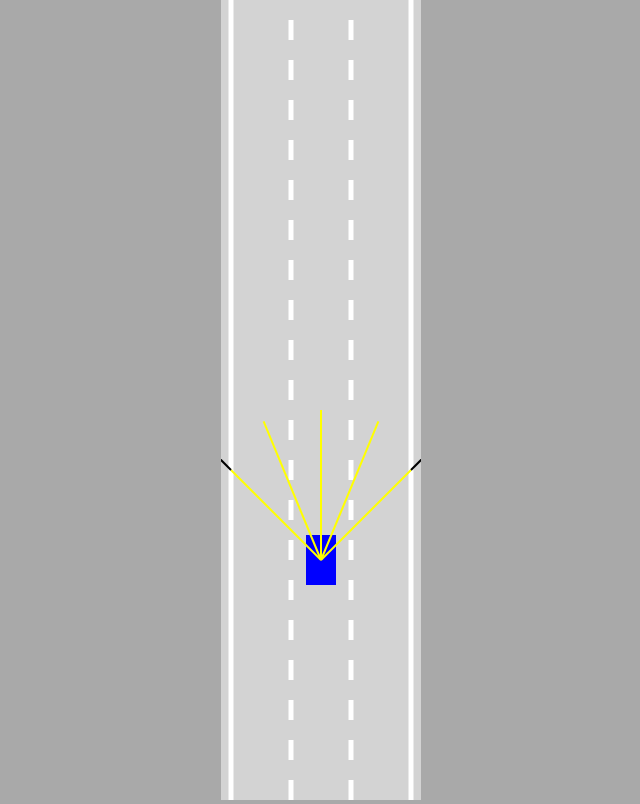
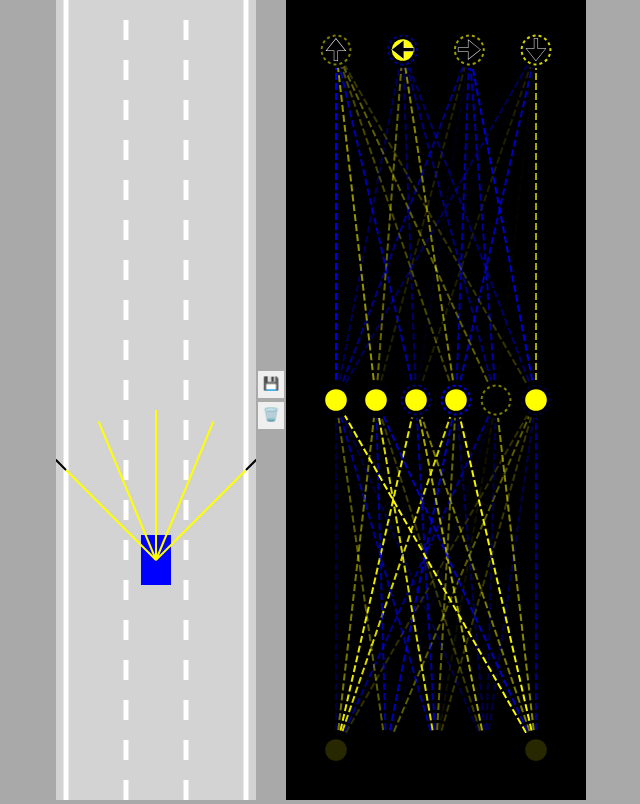
Before and after one commit to estatelelashvili/self-driving-car, a plain HTML site: page index.html in a window 1280 px wide. Shown: the whole page, without its empty margins (319-959 px from the left). Drawn offline with Linux system fonts and the light colour scheme.

Commit message:
feat: save best car in local storage

```diff
--- a/car.js
+++ b/car.js
@@ -12,8 +12,11 @@ class Car {
     this.angle = 0;
     this.damaged = false;
 
+    this.useBrain = controlType == 'AI';
+
     if (controlType != 'DUMMY') {
       this.sensor = new Sensor(this);
+      this.brain = new NeuralNetwork([this.sensor.rayCount, 6, 4]);
     }
     this.controls = new Controls(controlType);
   }
@@ -26,6 +29,17 @@ class Car {
     }
     if (this.sensor) {
       this.sensor.update(roadBorders, traffic);
+      const offsets = this.sensor.readings.map((s) =>
+        s == null ? 0 : 1 - s.offset
+      );
+      const outputs = NeuralNetwork.feedForward(offsets, this.brain);
+
+      if (this.useBrain) {
+        this.controls.forward = outputs[0];
+        this.controls.left = outputs[1];
+        this.controls.right = outputs[2];
+        this.controls.reverse = outputs[3];
+      }
     }
   }
 
@@ -107,7 +121,7 @@ class Car {
     this.y -= Math.cos(this.angle) * this.speed;
   }
 
-  draw(ctx, color) {
+  draw(ctx, color, drawSensor = false) {
     if (this.damaged) {
       ctx.fillStyle = 'gray';
     } else {
@@ -121,7 +135,7 @@ class Car {
     }
     ctx.fill();
 
-    if (this.sensor) {
+    if (this.sensor && drawSensor) {
       this.sensor.draw(ctx);
     }
   }
--- a/index.html
+++ b/index.html
@@ -8,7 +8,13 @@
     <title>Self-driving car - No libraries</title>
   </head>
   <body>
-    <canvas id="myCanvas"></canvas>
+    <canvas id="carCanvas"></canvas>
+    <div id="verticalButtons">
+      <button onclick="save()">💾</button>
+      <button onclick="discard()">🗑️</button>
+    </div>
+    <canvas id="networkCanvas"></canvas>
+    <script src="visualizer.js"></script>
     <script src="network.js"></script>
     <script src="sensor.js"></script>
     <script src="utils.js"></script>
--- a/main.js
+++ b/main.js
@@ -1,30 +1,84 @@
-const canvas = document.getElementById('myCanvas');
-canvas.width = 200;
+const carCanvas = document.getElementById('carCanvas');
+carCanvas.width = 200;
+const networkCanvas = document.getElementById('networkCanvas');
+networkCanvas.width = 300;
 
-const ctx = canvas.getContext('2d');
-const road = new Road(canvas.width / 2, canvas.width * 0.9);
-const car = new Car(road.getLaneCenter(1), 100, 30, 50, 'KEYS');
-const traffic = [new Car(road.getLaneCenter(1), -100, 30, 50, 'DUMMY', 2)];
+const carCtx = carCanvas.getContext('2d');
+const networkCtx = networkCanvas.getContext('2d');
+
+const road = new Road(carCanvas.width / 2, carCanvas.width * 0.9);
+
+const N = 1;
+const cars = generateCars(N);
+let bestCar = cars[0];
+
+if (localStorage.getItem('bestBrain')) {
+  for (let i = 0; i < cars.length; i++) {
+    cars[i].brain = JSON.parse(localStorage.getItem('bestBrain'));
+    if (i != 0) {
+      NeuralNetwork.mutate(cars[i].brain, 0.15);
+    }
+  }
+}
+
+const traffic = [
+  new Car(road.getLaneCenter(1), -100, 30, 50, 'DUMMY', 2),
+  new Car(road.getLaneCenter(0), -300, 30, 50, 'DUMMY', 2),
+  new Car(road.getLaneCenter(2), -300, 30, 50, 'DUMMY', 2),
+  new Car(road.getLaneCenter(0), -500, 30, 50, 'DUMMY', 2),
+  new Car(road.getLaneCenter(1), -500, 30, 50, 'DUMMY', 2),
+  new Car(road.getLaneCenter(1), -700, 30, 50, 'DUMMY', 2),
+  new Car(road.getLaneCenter(2), -700, 30, 50, 'DUMMY', 2),
+];
 
 animate();
 
-function animate() {
+function save() {
+  localStorage.setItem('bestBrain', JSON.stringify(bestCar.brain));
+}
+
+function discard() {
+  localStorage.removeItem('bestBrain');
+}
+
+function generateCars(N) {
+  const cars = [];
+  for (let i = 1; i <= N; i++) {
+    cars.push(new Car(road.getLaneCenter(1), 100, 30, 50, 'AI'));
+  }
+  return cars;
+}
+
+function animate(time) {
   for (let i = 0; i < traffic.length; i++) {
     traffic[i].update(road.borders, []);
   }
-  car.update(road.borders, traffic);
+  for (let i = 0; i < cars.length; i++) {
+    cars[i].update(road.borders, traffic);
+  }
 
-  canvas.height = window.innerHeight;
+  bestCar = cars.find((c) => c.y == Math.min(...cars.map((c) => c.y)));
 
-  ctx.save();
-  ctx.translate(0, -car.y + canvas.height * 0.7);
+  carCanvas.height = window.innerHeight;
+  networkCanvas.height = window.innerHeight;
 
-  road.draw(ctx);
+  carCtx.save();
+  carCtx.translate(0, -bestCar.y + carCanvas.height * 0.7);
+
+  road.draw(carCtx);
   for (let i = 0; i < traffic.length; i++) {
-    traffic[i].draw(ctx, 'red');
+    traffic[i].draw(carCtx, 'red');
   }
-  car.draw(ctx, 'blue');
+  carCtx.globalAlpha = 0.2;
+  for (let i = 0; i < cars.length; i++) {
+    cars[i].draw(carCtx, 'blue');
+  }
+  carCtx.globalAlpha = 1;
+  bestCar.draw(carCtx, 'blue', true);
 
-  ctx.restore();
+  carCtx.restore();
+
+  networkCtx.lineDashOffset = -time / 50;
+  Visualizer.drawNetwork(networkCtx, bestCar.brain);
   requestAnimationFrame(animate);
 }
--- a/network.js
+++ b/network.js
@@ -0,0 +1,80 @@
+class NeuralNetwork {
+  constructor(neuronCounts) {
+    this.levels = [];
+    for (let i = 0; i < neuronCounts.length - 1; i++) {
+      this.levels.push(new Level(neuronCounts[i], neuronCounts[i + 1]));
+    }
+  }
+
+  static feedForward(givenInputs, network) {
+    let outputs = Level.feedForward(givenInputs, network.levels[0]);
+    for (let i = 1; i < network.levels.length; i++) {
+      outputs = Level.feedForward(outputs, network.levels[i]);
+    }
+    return outputs;
+  }
+
+  static mutate(network, amount = 1) {
+    network.levels.forEach((level) => {
+      for (let i = 0; i < level.biases.length; i++) {
+        level.biases[i] = lerp(level.biases[i], Math.random() * 2 - 1, amount);
+      }
+      for (let i = 0; i < level.weights.length; i++) {
+        for (let j = 0; j < level.weights.length[i]; j++) {
+          level.weights[i][j] = lerp(
+            level.weights[i][j],
+            Math.random() * 2 - 1,
+            amount
+          );
+        }
+      }
+    });
+  }
+}
+
+class Level {
+  constructor(inputCount, outputCount) {
+    this.inputs = new Array(inputCount);
+    this.outputs = new Array(outputCount);
+    this.biases = new Array(outputCount);
+
+    this.weights = [];
+    for (let i = 0; i < inputCount; i++) {
+      this.weights[i] = new Array(outputCount);
+    }
+
+    Level.#randomize(this);
+  }
+
+  static #randomize(level) {
+    for (let i = 0; i < level.inputs.length; i++) {
+      for (let j = 0; j < level.outputs.length; j++) {
+        level.weights[i][j] = Math.random() * 2 - 1;
+      }
+    }
+
+    for (let i = 0; i < level.biases.length; i++) {
+      level.biases[i] = Math.random() * 2 - 1;
+    }
+  }
+
+  static feedForward(givenInputs, level) {
+    for (let i = 0; i < level.inputs.length; i++) {
+      level.inputs[i] = givenInputs[i];
+    }
+
+    for (let i = 0; i < level.outputs.length; i++) {
+      let sum = 0;
+      for (let j = 0; j < level.inputs.length; j++) {
+        sum += level.inputs[j] * level.weights[j][i];
+      }
+
+      if (sum > level.biases[i]) {
+        level.outputs[i] = 1;
+      } else {
+        level.outputs[i] = 0;
+      }
+    }
+    return level.outputs;
+  }
+}
--- a/style.css
+++ b/style.css
@@ -2,9 +2,31 @@ body{
     margin: 0;
     background: darkgray;
     overflow: hidden;
-    text-align: center;
+    display: flex;
+    justify-content: center;
+    align-items: center;
 }
 
-#myCanvas{
+#verticalButtons{
+    display: flex;
+    flex-direction: column;
+}
+
+button{
+    border: none;
+    border: 5px;
+    padding: 5px 5px 7px 5px;
+    margin: 2px;
+    cursor: pointer;
+}
+button:hover{
+    background: blue;
+}
+
+#networkCanvas{
+    background: black;
+}
+
+#carCanvas{
     background: lightgray;
 }
--- a/utils.js
+++ b/utils.js
@@ -37,3 +37,11 @@ function polysIntersect(poly1, poly2) {
   }
   return false;
 }
+
+function getRGBA(value) {
+  const alpha = Math.abs(value);
+  const R = value < 0 ? 0 : 255;
+  const G = R;
+  const B = value > 0 ? 0 : 255;
+  return 'rgba(' + R + ',' + G + ',' + B + ',' + alpha + ')';
+}
--- /dev/null
+++ b/visualizer.js
@@ -0,0 +1,103 @@
+class Visualizer {
+  static drawNetwork(ctx, network) {
+    const margin = 50;
+    const left = margin;
+    const top = margin;
+    const width = ctx.canvas.width - margin * 2;
+    const height = ctx.canvas.height - margin * 2;
+
+    const levelHeight = height / network.levels.length;
+
+    for (let i = network.levels.length - 1; i >= 0; i--) {
+      const levelTop =
+        top +
+        lerp(
+          height - levelHeight,
+          0,
+          network.levels.length == 1 ? 0.5 : i / (network.levels.length - 1)
+        );
+
+      ctx.setLineDash([7, 3]);
+      Visualizer.drawLevel(
+        ctx,
+        network.levels[i],
+        left,
+        levelTop,
+        width,
+        levelHeight,
+        i == network.levels.length - 1 ? ['🠉', '🠈', '🠊', '🠋'] : []
+      );
+    }
+  }
+
+  static drawLevel(ctx, level, left, top, width, height, outputLabels) {
+    const right = left + width;
+    const bottom = top + height;
+
+    const { inputs, outputs, weights, biases } = level;
+
+    for (let i = 0; i < inputs.length; i++) {
+      for (let j = 0; j < outputs.length; j++) {
+        ctx.beginPath();
+        ctx.moveTo(Visualizer.#getNodeX(inputs, i, left, right), bottom);
+        ctx.lineTo(Visualizer.#getNodeX(outputs, j, left, right), top);
+        ctx.lineWidth = 2;
+        ctx.strokeStyle = getRGBA(weights[i][j]);
+        ctx.stroke();
+      }
+    }
+
+    const nodeRadius = 18;
+    for (let i = 0; i < inputs.length; i++) {
+      const x = Visualizer.#getNodeX(inputs, i, left, right);
+      ctx.beginPath();
+      ctx.arc(x, bottom, nodeRadius, 0, Math.PI * 2);
+      ctx.fillStyle = 'black';
+      ctx.fill();
+      ctx.beginPath();
+      ctx.arc(x, bottom, nodeRadius * 0.6, 0, Math.PI * 2);
+      ctx.fillStyle = getRGBA(inputs[i]);
+      ctx.fill();
+    }
+
+    for (let i = 0; i < outputs.length; i++) {
+      const x = Visualizer.#getNodeX(outputs, i, left, right);
+      ctx.beginPath();
+      ctx.arc(x, top, nodeRadius, 0, Math.PI * 2);
+      ctx.fillStyle = 'black';
+      ctx.fill();
+      ctx.beginPath();
+      ctx.arc(x, top, nodeRadius * 0.6, 0, Math.PI * 2);
+      ctx.fillStyle = getRGBA(outputs[i]);
+      ctx.fill();
+
+      ctx.beginPath();
+      ctx.lineWidth = 2;
+      ctx.arc(x, top, nodeRadius * 0.8, 0, Math.PI * 2);
+      ctx.strokeStyle = getRGBA(biases[i]);
+      ctx.setLineDash([3, 3]);
+      ctx.stroke();
+      ctx.setLineDash([]);
+
+      if (outputLabels[i]) {
+        ctx.beginPath();
+        ctx.textAlign = 'center';
+        ctx.textBaseline = 'middle';
+        ctx.fillStyle = 'black';
+        ctx.strokeStyle = 'white';
+        ctx.font = nodeRadius * 1.5 + 'px Arial';
+        ctx.fillText(outputLabels[i], x, top + nodeRadius * 0.1);
+        ctx.lineWidth = 0.5;
+        ctx.strokeText(outputLabels[i], x, top + nodeRadius * 0.1);
+      }
+    }
+  }
+
+  static #getNodeX(nodes, index, left, right) {
+    return lerp(
+      left,
+      right,
+      nodes.length == 1 ? 0.5 : index / (nodes.length - 1)
+    );
+  }
+}
```
